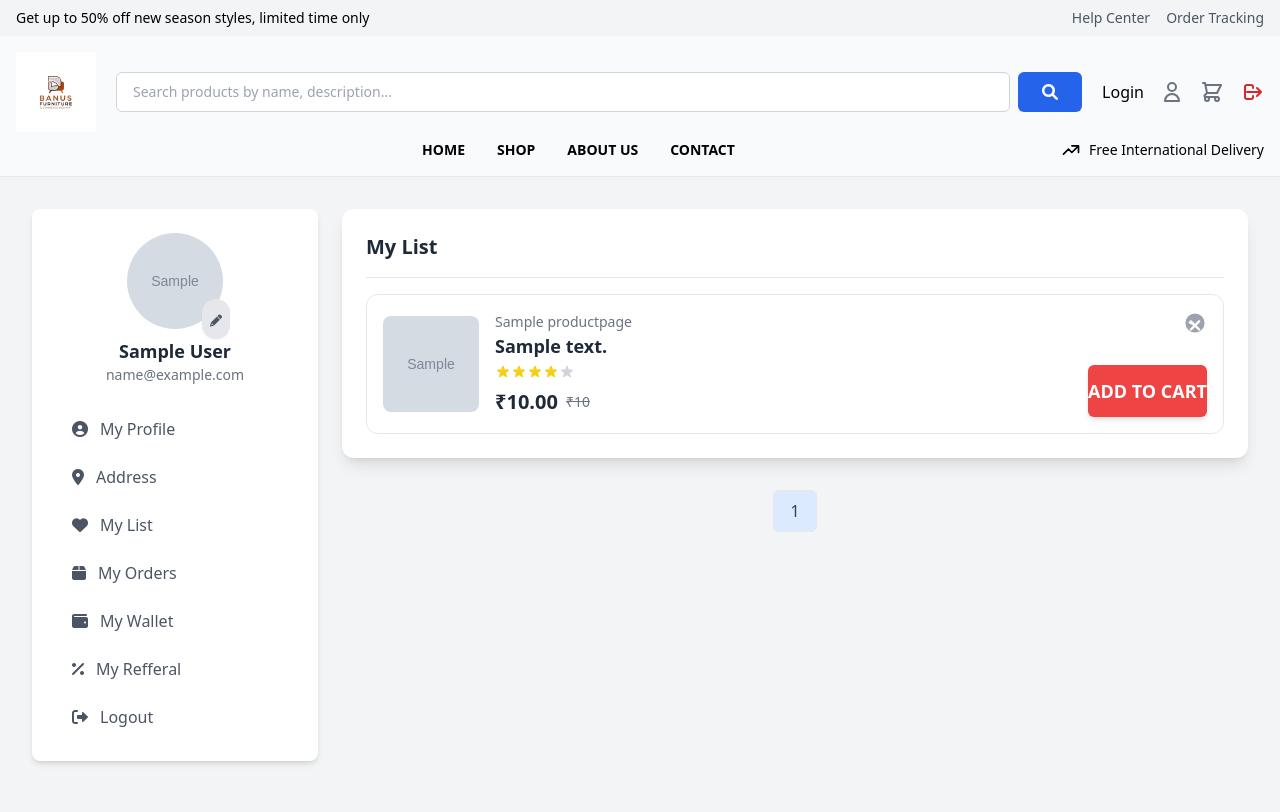
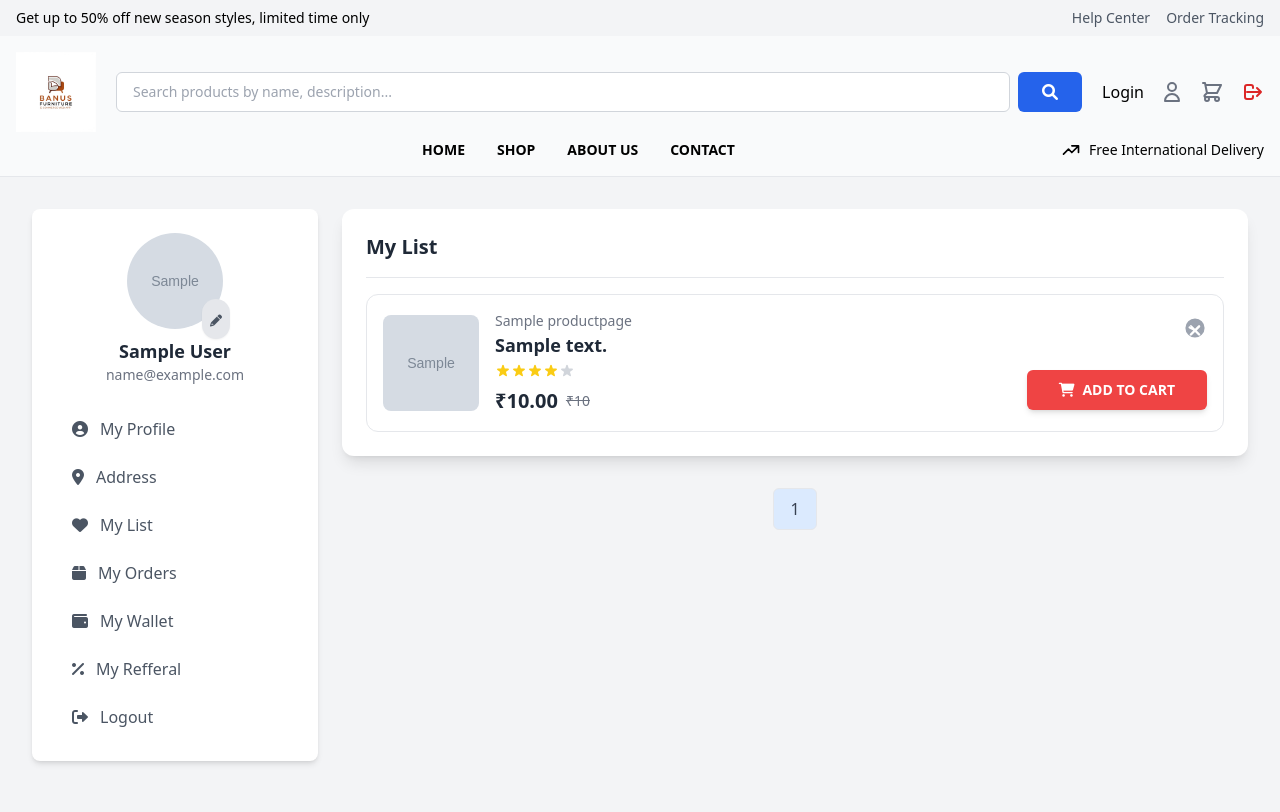
Before and after one commit to fahim-muneer/e-commerce, a Django app: page /wish-list/ in a window 1280 px wide. Shown: the top 812 px of the page. Run offline with Django 5.2, Linux system fonts and the light colour scheme; a user stored in the database is signed in; tables that the repository leaves empty hold one stand-in row (values such as "Sample post"); grey boxes marked "Sample" are stand-in pictures; some libraries are stand-ins or nearby versions.

Commit message:
Enhanced Add To cart button in Wish list

```diff
--- a/wish_list/templates/wish_list/wish_list.html
+++ b/wish_list/templates/wish_list/wish_list.html
@@ -62,9 +62,11 @@
                                 </p>
 
                                 {% else %}
-                                <button type="submit" class="w-full py-3 bg-red-500 text-white font-semibold rounded-md shadow-md hover:bg-red-600 transition-colors duration-200">
-                                    <p class="text-lg">ADD TO CART</p>
-                                </button>
+            <button
+                type="submit"
+                class="py-2.5 px-8 bg-red-500 text-white text-sm font-semibold rounded-md shadow-md hover:bg-red-600 transition-colors duration-200 whitespace-nowrap">
+                <i class="fas fa-shopping-cart mr-2"></i>ADD TO CART
+            </button>
                                 {% endif %}
                             </form>
                         </div>
```
